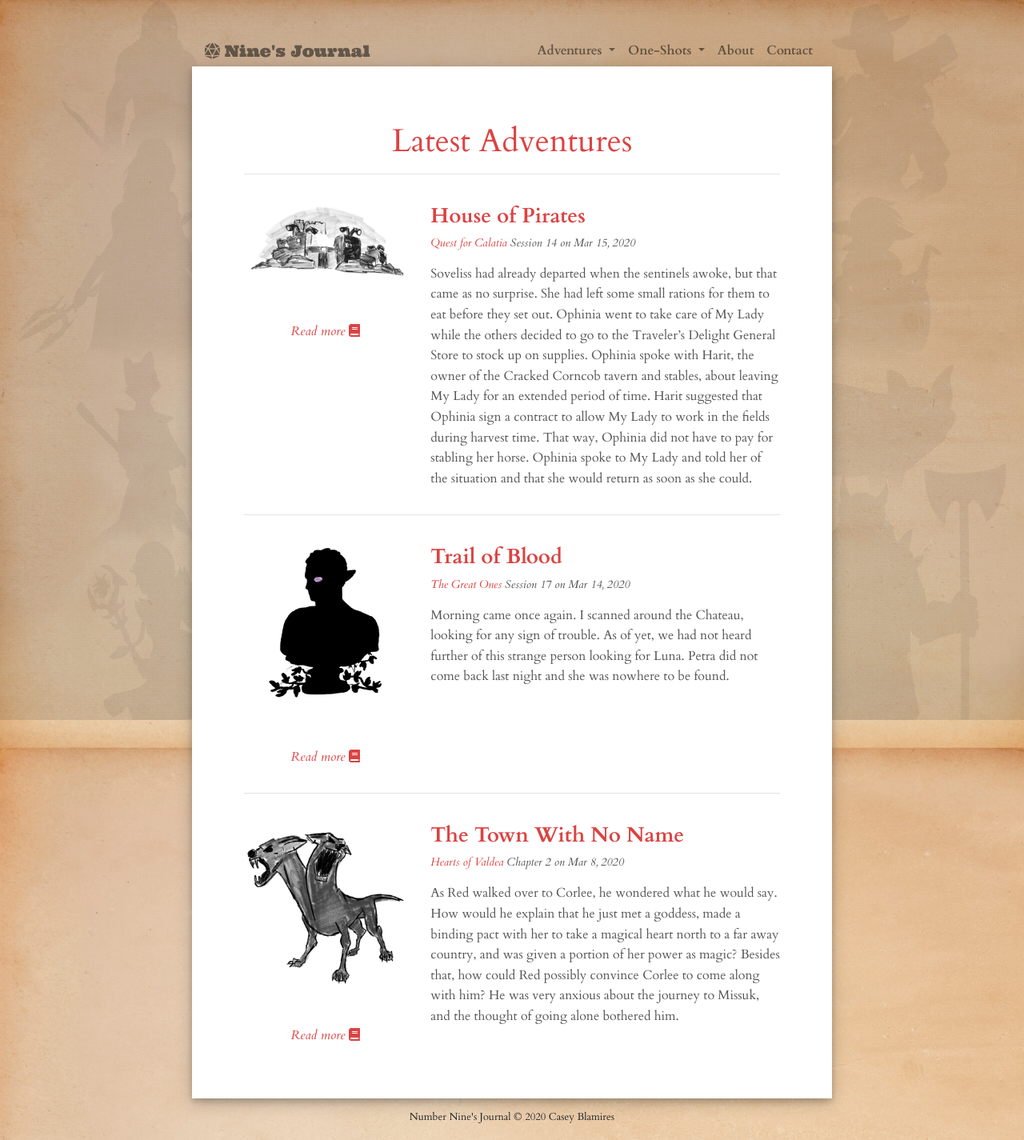
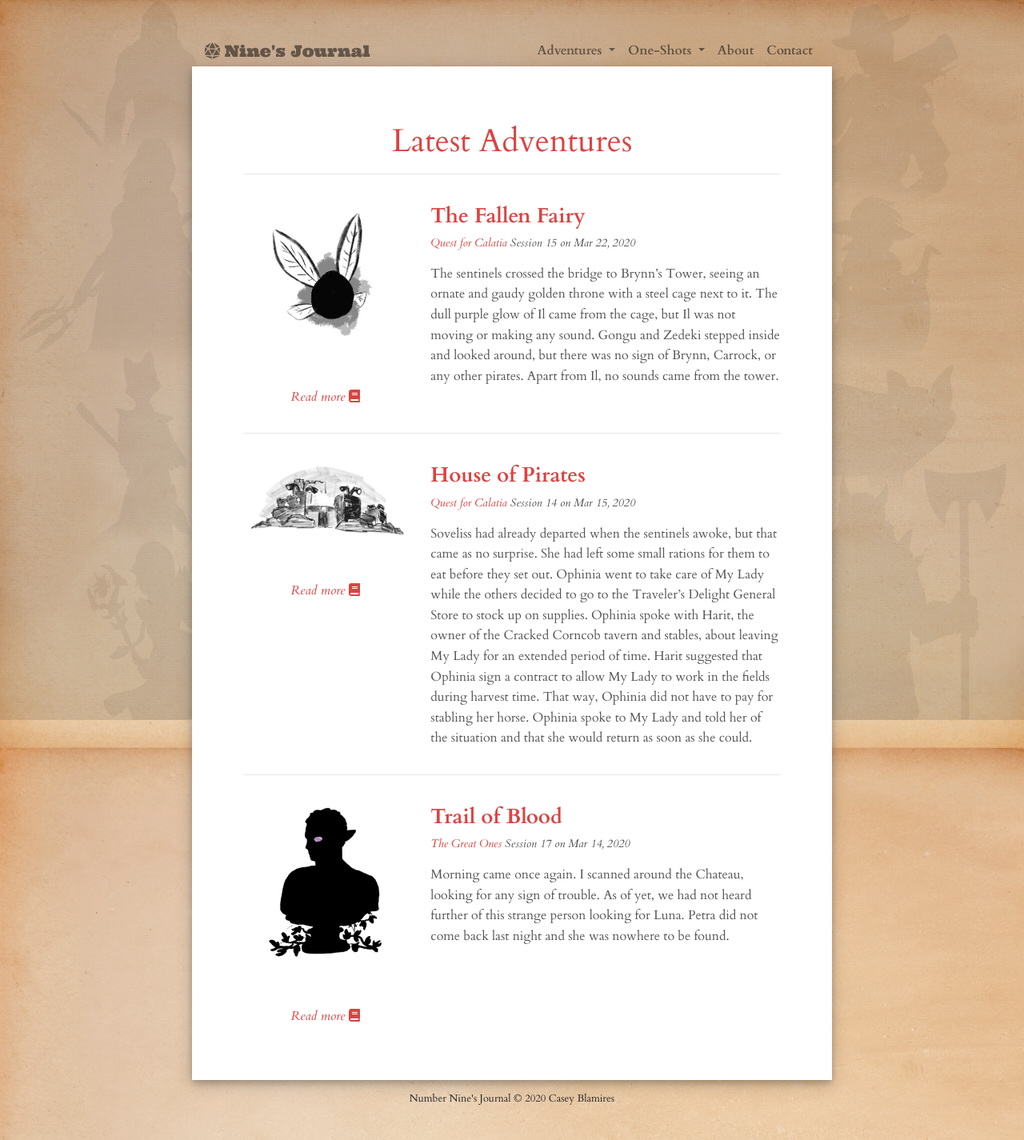
Before and after one commit to clblamires/ninesjournal, a Jekyll site: the page built from index.html, in a window 1280 px wide. Shown: the whole page at 80% size. Built offline with Jekyll 4.4.1, drawn with Linux system fonts in a browser that asks for light colours; nearby versions of some CDN libraries; the list of posts is cut into pages by our own code; part of the change alters nothing that is shown.

Commit message:
New episode!

```diff
--- a/_data/lore.json
+++ b/_data/lore.json
@@ -75,6 +75,10 @@
         {
             "name" : "Divine Weapons",
             "text" : "Weapons that were created by the guidance of the gods and granted some of their divine energy. Five such weapons have been recorded in history: The Master Sword, Gale Force, Stonebreaker, Hero's Honor, and Masamune. Those that are not chosen by the gods are unable to wield these weapons, instead bringing harm to themselves."
+        },
+        {
+            "name"  : "Kokiri's Emerald",
+            "text"  : "The magical item aboard Nayru's Blessing. This was identified by Celadhil, a member of Cruel's cult. No one knows what connection it has to the current issues in Calatia at the moment."
         }
     ]
 }
--- a/_data/people.json
+++ b/_data/people.json
@@ -5,7 +5,7 @@
             "race"  : "Fallen Fairy",
             "class" : "Cleric",
             "equip" : "Fairy magic",
-            "text"  : "Most fairies produce a soft white or pink glow. Il emits a dark purple color that gets stronger or weaker depending on his mood. He suffers from depression and is almost always bringing down the mood of those around him. He was bound to Captain Miko on Nayru's Blessing and often annoys his comrages. In Calatia, he chose to stay behind with Tarin at the Southern Lighthouse, but left a short time after. His whereabouts are unknown. It is surmised that Il is actually a fallen fairy, and that his kokiri has died."
+            "text"  : "Most fairies produce a soft white or pink glow. Il emits a dark purple color that gets stronger or weaker depending on his mood. He suffers from depression and is almost always bringing down the mood of those around him. He was bound to Captain Miko on Nayru's Blessing and often annoys his comrages. In Calatia, he chose to stay behind with Tarin at the Southern Lighthouse, but left a short time after. His whereabouts are unknown. It is discovered that Il is actually a fallen fairy, and that his kokiri, Mia, has died."
         } ,
         {
             "name"  : "Captain Miko",
@@ -153,6 +153,64 @@
             "class" : "Unknown",
             "equip" : "Unknown",
             "text"  : "Described as an ancient Sheikah engineer. Lakna Shaz created the Lighthouse System that keeps Majora trapped in an immaterial plane inside Calatia. According to Paraba, Lakna Shaz is still alive and resides in the Northern Lighthouse in Old Calatia."
+        },
+        {
+            "name"  : "Colapius",
+            "race"  : "Lynel",
+            "class" : "Ranger",
+            "equip" : "Glaive",
+            "text"  : "The Scarecrow of Kanalet and head of the police force in the Lellow Prairie. Colapius finds it very hard to trust people, but is quick to correct himself if he is out of line. As the Scarecrow, he is meant to intimidate and alarm people. Colapius's job is mostly to fight the shadow beast infestation of the prairie."
+        },
+        {
+            "name"  : "Glikzong",
+            "race"  : "Bokoblin",
+            "class" : "Bard",
+            "equip" : "Boomerang",
+            "text"  : "A simple Bokoblin girl who was part of the tribe enslaved to Majora near the Temple of Paraba. She was meant to be Majora's next sacrifice before Paraba cleansed the temple, and has been left behind by her tribe. Ophinia sends her to live with Huk and his family at the Spring of Wellness."
+        },
+        {
+            "name"  : "Soveliss",
+            "race"  : "Gerudo",
+            "class" : "Cleric",
+            "equip" : "Staff",
+            "text"  : "Soveliss is a Sentinel of Calatia and is fully devoted to the Caretaker. She works as a sentinel and is moving south, looking for ways to help the country."
+        }
+        ,
+        {
+            "name"  : "Rowan",
+            "race"  : "Hylian",
+            "class" : "Paladin",
+            "equip" : "Short Sword",
+            "text"  : "Rowan is a young man who recently has taken his Paladin oaths to the Caretaker. To complete his oaths, he needs to pray in the three large temples in Calatia: in Kanalet, Oldtown, and Chorus of Angels. Currently, he is traveling with Soveliss. He has taken a liking to Ophinia."
+        },
+        {
+            "name"  : "Brynn",
+            "race"  : "Hylian",
+            "class" : "Fighter",
+            "equip" : "Clawshot, Longsword",
+            "text"  : "Brynn is the Lord of the House of Pirates. As the leader, he commands the House's navy and forces, vexing Calatia's waters. He was last seen in the House with serious injuries, saved by his first mate, Carrock."
+        },
+        {
+            "name"  : "Carrock",
+            "race"  : "Goron",
+            "class" : "Wizard",
+            "equip" : "Staff",
+            "text"  : "Brynn's first mate. Carrock is a large goron that walks with a pronounced limp, though this seems to go away when he is in combat. He casts powerful spells to defend his lord."
+        },
+        {
+            "name"  : "Vartia",
+            "race"  : "Sheikah",
+            "class" : "Paladin",
+            "equip" : "Longswords",
+            "text"  : "Vartia was originally assigned to be the Head of the House of Sentinels. When the House of Pirates sacked the Knight's Academy, she became the general in charge of the academy, though she seems to live in fear as the academy is severely understaffed."
+        }
+        ,
+        {
+            "name"  : "Mia",
+            "race"  : "Kokiri",
+            "class" : "Unknown",
+            "equip" : "None",
+            "text"  : "Mia was Il's Kokiri partner. The two became separated somehow and Il presumed she had disappeared or abandoned him. She briefly reappeared at the Knight's Academy, attacking the party. As Mia died, the spell on her wore off and she recognized Il before dying."
         }
     ]
 }
--- /dev/null
+++ b/_posts/2020-03-22-fallen-fairy.md
@@ -0,0 +1,94 @@
+---
+layout: post
+title: The Fallen Fairy
+date: 2020-03-22T23:00:00.545Z
+recorded: 'Mar 22, 2020'
+episode: 15
+adventure: calatia
+summary: >-
+  The pirates give chase as the sentinels free Il and try to escape. They learn more about Il as they travel to the Knight's Academy, eager to put distance between them and the House of Pirates
+levelup: true
+image: fairy
+---
+
+The sentinels crossed the bridge to Brynn’s Tower, seeing an ornate and gaudy golden throne with a steel cage next to it. The dull purple glow of Il came from the cage, but Il was not moving or making any sound. Gongu and Zedeki stepped inside and looked around, but there was no sign of Brynn, Carrock, or any other pirates. Apart from Il, no sounds came from the tower.
+
+Ophinia, still bleeding, helped Namika set up the entire supply of bombs they purchased in Kanalet on the bridge. They stepped back and Nami helped Ophinia into the tower. Zedeki came out and flew down to the water below the tower. He whispered to the sea life and a group of fish gathered.
+
+They answered, “We are servants of the Wind Fish, and we serve his chosen! What is your command, Zedeki?”
+
+Zedeki thought for a moment, looking around. The house was in an uproar, but no one had yet approached the door to the main tower. He could hear the pirates inside passing through, shouting at each other. “We need an escape,” he said. “Can you find us a boat or canoe?”
+
+“Of course!” cried the fish before disappearing below the waves. Zedeki returned to his allies.
+
+Ophinia grabbed Il’s cage and the weak fairy awoke. “Hey, Ophinia,” he said, weakly. She could see his body was bruised and injured. Next to Il on the table was a key shaped like a lighthouse. Ophinia pocketed the key. Nami, around the corner in Brynn’s room, had found his stash of treasure and a trap door that lead to a room down lower in the tower. It was perhaps a good hiding spot, but not much else.
+
+Gongu guarded the door of Brynn’s Tower while Zedeki lit the fuses on the bomb. Within a moment, the bombs exploded in a resounding crash, removing a section of the bridge. As this happened, the pirates inside the House began taking axes to the door to try to break through to them. Zedeki flew around the tower to find an exit for his allies and discovered a lower part of the wall of the tower with a large crack in it. He fired his only bomb arrow into it, blasting open the wall. Nami and the others inside the tower saw the wall blow open. They gathered everything they could (including a few suits of armor that Brynn had displayed in his room) and headed down.
+
+Right as they arrived, the fish pushed a small canoe over to the tower. Gongu, Whisper, Nami, and Ophinia (still toting Il’s cage) climbed in while Zedeki stayed aloft, watching for enemies. As Gongu and Ophinia began to row back to shore, crossbow bolts whizzed by and stuck into the side of the canoe. Nami and Zedeki spun around and fired arrows at their chasers. Three canoes full of pirates were giving chase, but the arrows from the sentinels knocked out all of their lanterns, plunging the ocean into darkness.
+
+“Keep rowing,” said Zedeki, as quiet as he could. “I’ll try to hold them off.”
+
+The fish helped to push the boat along while Ophinia and Gongu exhausted themselves rowing the boat to shore. Nami picked the lock, allowing Il to escape. Once out of the cage, he began to cast spells of guidance and power to his rescuers as best as he could before collapsing in Nami’s hands. Whisper watched silently, staring towards the shore.
+
+Zedeki took a bottle of oil and splashed it onto two of the chasing canoes, avoid crossbow bolts coming at him. With a quick movement, he launched a pair of fire arrows into each canoe, setting them ablaze. As the pirates continued to chase, trying desperately to put out the flames, Zedeki launched a bottle of ale Nami had found in Brynn’s room. It landed in the third canoe. With a snap of his fingers, Zedeki caused a lick of fire from the nearby burning canoe to jump over the ale. The canoe exploded violently, launching the pirates into the sea.
+
+After a while, the sentinels reached the shore. Gongu helped Ophinia out and Whisper began to look around. Zedeki returned to his allies. They decided they had to get away from the House of Pirates. With a quick spell from Gongu, they all began to sneak through the shores of the Gulf of Calatia.
+
+---
+
+An hour passed and Ophinia and Il could not keep going. They found a place to rest for the night in a hollowed fallen tree. Il cast a spell and made himself a bed of leaves. Ophinia, Nami, and Zedeki went to sleep first while Gongu and Whisper were on watch. Ophinia suggested that they not light a fire, so they huddled close together to rest.
+
+“The key,” said Il. “Did you get the key?”
+
+“Yes, I have it,” said Ophinia, producing it from her pocket. “What is it?”
+
+“It’s the Key of the Southern Lighthouse,” he replied. “When you guys left, I had a vision from Hylia. Couldn’t hear her, but I could feel her words. She said you guys were chosen, or something. Then I met the god of this place - the Caretaker. He told me that you guys needed to find the keys of the lighthouses in order to get to the Northern Lighthouse.”
+
+“So you came looking for us?” asked Zedeki.
+
+“Yeah,” said Il. “I had to find you, and I figured you would go to Miko’s office or house up in Chorus. But I got caught by the pirates. Brynn didn’t like me much. He wanted to have a fairy in his collection or something. Like a treasure, I guess. But I’m not... not normal. I don’t glow anymore like I used to. So he hit me. Meant to drown me, he said.”
+
+“Why don’t you glow anymore?” asked Nami, already knowing the answer. Il was a “fallen fairy”, though none of them knew what that meant.
+
+“Oh that. I lost my partner. My Kokiri. Her name was Mia.” When Nami asked what happened to Mia, Il replied, “I don’t know. I remember being with her. Then I remember not being with her. I don’t know what happened in between. But my partner is gone so I... I don’t glow anymore.”
+
+With that, Il fell asleep in the foliage. Gongu was extremely tired and left most of the watch to Whisper until he woke Nami to take over. Nami watched the camp while they slept until the sun began to rise over the horizon.
+
+---
+
+In the morning while they prepared some food and made plans to hike north to the Knight’s Academy, Ophinia asked to speak with Zedeki privately.
+
+“I want to apologize to you, Zedeki,” she started. “I’ve been very wary of you ever since the incident in the prairie a week ago. Back in Hyrule, I was a paladin and member of the calvary. One of our allies had turned against us and led us into an ambush. My friends died. My.... horse. I can speak to animals, kind of like how you can speak to the fish now. My horse was my greatest friend, and because of that betrayal, he died.”
+
+Zedeki, seeing her pause, put an arm on her shoulder. “No, Lady Ophinia, I am the one to apologize. For what I did.”
+
+“I was hard on you after that, Zedeki. I honestly thought that if you were not in the air, I would have sunk my axe into your skull when that happened. But you saved my life back in the House of Pirates. I didn’t trust you, but I think that has passed. I’m very, truly sorry if I’ve been hard on you.”
+
+Zedeki shook his head. “My reaction to Gongu’s joke was wrong and I shouldn’t have done it. He and I spoke and made amends, but I should have made amends with the rest of our party, too. Clear the air, so to speak. Fate put us all together and we should be trustworthy, especially between each other. For my part, I am very appreciative of this talk and for your faith and strength. You carry us, Ophinia, just as each of us carries each other.”
+
+They paused, awkwardly, for a moment before they both began to laugh. “It was a dumb joke, wasn’t it?”
+
+---
+
+The party decided to travel north to the Knight’s Academy. It would provide more safety from any pursuing pirates than returning to Kanalet. The journey took a few more days until they arrived at the tall stone walls of the castle of the Knight’s Academy. The sentinels found it almost unoccupied, though. Only a small handful of soldiers manned the walls. The wood and iron gate had crude words carved into it: “Keep your castle. I will keep mine. I will not be so benevolent next time. Cross me again, and Chorus will burn.” It was signed by Brynn.
+
+“Who goes there?” called a voice on the walls. A heavy crossbow was aimed in their direction. The sentinels held up their badges and were allowed passage into the Knight’s Academy. They found it almost deserted, counting no more than ten soldiers during a shift change. The night watch crew was climbing up to the walls, lighting torches along the way. The barracks were almost empty. A single figure approached them. A sheikah woman in heavy armor and a pair of swords strapped to her back hailed them and bid them follow her into the large tower at the end of the academy.
+
+She was Vartia, General of Calatia and the Head of the House of Sentinels. When asked about the scantness of the guards in the academy, Vartia explained that Calatia had long been vexed by pirates and they were the cause of the lack of soldiers here. The Courageous, the worshippers of the Hero of Time, created a plan to knock out the House of Pirates from Calatia. The plan was to sail the largest of the Calatian navy’s ships against the House. The plan roughly succeeded but with a high cost of life. When the Knights were honored at Chorus by the Queen, Lord Brynn attacked and slaughtered everyone in the Knight’s Academy. Only a small force of about ten people remain, though reinforcements should be arriving in the next day or two.
+
+The sentinels had their papers fully signed and processed by Vartia. As the Head of the House of Sentinels, she had authority to do so. She offered to give them a list of the other sentinels in Calatia, partially so they would know who they might meet in their travels, but also which of the sentinels were more trustworthy. Vartia asked them if the party wouldn’t mind watching the walls during the night watch while her more exhausted soldiers slept.
+
+During the night, Nami, Il, Gongu, and Whisper offered to assist on the walls while Ophinia and Zedeki rested. The watch was quiet for a few hours until Gongu noticed a strange shadow on the roof of the barracks. Before he could say anything, another shadow sprung up in front of him, slashing him across the chest with dark claws. Nami turned and drew her bow, but another creature slashed at her from the shadows as well.
+
+“Whisper!” cried Gongu. Whisper nodded and let out a guttural howl. The usually silent wolf howled loudly, sending a shiver through everyone. Ophinia and Zedeki awoke with a start and armed themselves. They rushed out of the barracks and were set upon by the shadow creatures. They each got a good look at their attackers. They were humanoid but short and were completely black in color, absorbing the light from the torches around them. Ophinia raised the holy symbol of Hylia and shone a bright light in the area. The creatures hissed and fell back before Gongu put an arrow into the one nearest Ophinia. The shadows melted off of it and Ophinia saw the form of a small child for an instant before its body turned to ash. Zedeki fired a pair of arrows, striking down the second, turning it to ash as well.
+
+The last shadow creature lunged at Il before trying to escape. Whisper and Nami chased it down the stairs of the tower in between the barracks. “I know... I know her....” moaned Il, recognizing the creature.
+
+Nami clubbed the creature in the head to knock it out. The shadow dropped away on it and she saw the figure of a young girl. She stared at Nami for an instant, confused, as her body began to evaporate. She turned around and faced Il.
+
+“Il?”
+
+“M.... Mia?”
+
+The girl collapsed and became dust.
--- a/valdea.html
+++ b/valdea.html
@@ -54,7 +54,7 @@ permalink: /valdea/
             <button type="button" class="close" data-dismiss="modal">&times;</button>
         </div>
         <div class="modal-body">
-            <img src="{{ site.url }}/images/red/red_character_color.png" alt="Portrait of Red" class="character-portrait">
+            <img src="{{ site.url }}/images/valdea/red_character_color.png" alt="Portrait of Red" class="character-portrait">
         </div>
       </div>
     </div>
```
Also changed, not shown: images/calatia/chapters/fairy.png (added), 1 other file.
